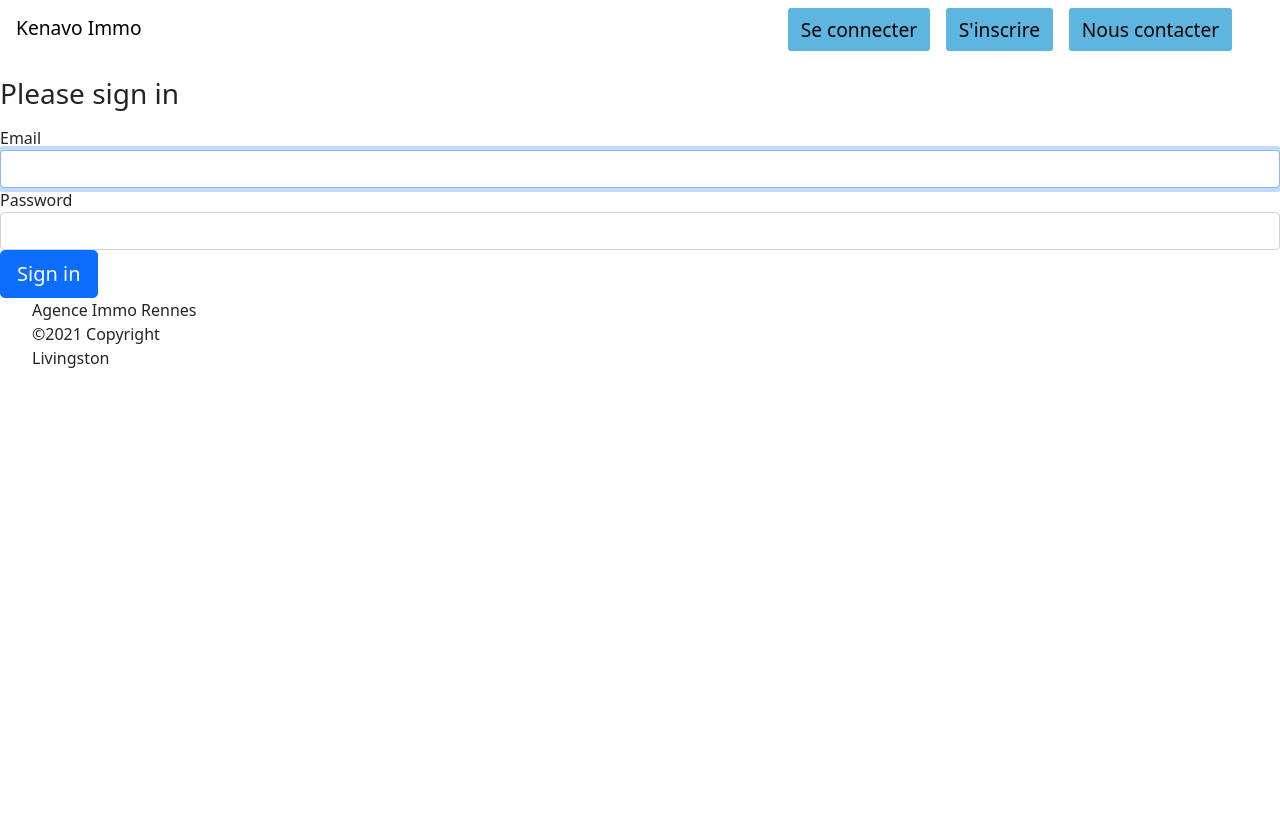
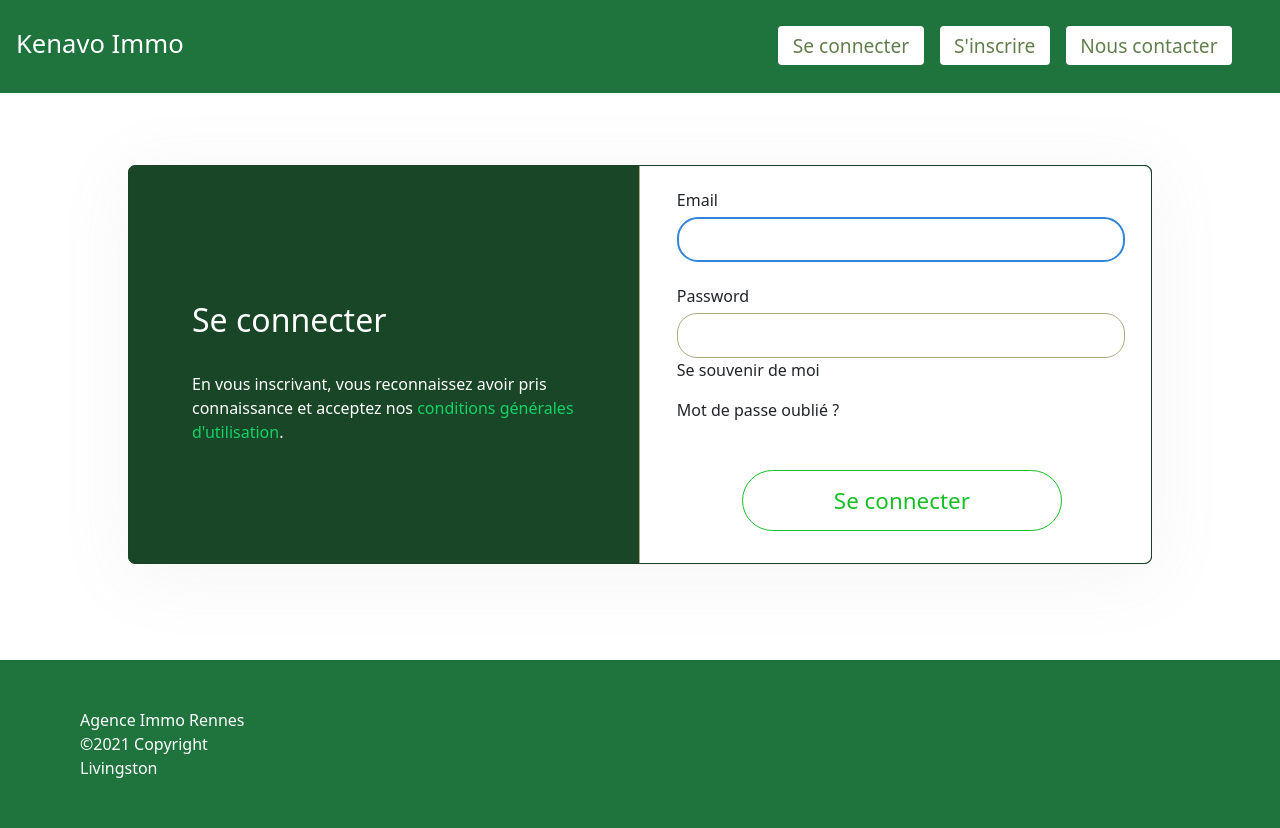
Before and after one commit to TheronBenjamin/AgenceImmo, a Symfony app: template templates/security/login.html.twig in a window 1280 px wide. Before the commit the page ends 368 px from the top, so only its background shows below. Run offline with Twig, Linux system fonts and the light colour scheme; the template is opened without the code that fills it, so the values that code supplies are empty; some libraries are stand-ins or nearby versions.

Commit message:
footer/header/connection/registration/css

```diff
--- a/public/style.css
+++ b/public/style.css
@@ -12,20 +12,144 @@ li{
     list-style-type: none;
 }
 
-/**********************************/
-/*********** Style link ***********/
-/**********************************/
+html body{
+    background-color: #ffffff;
+}
+
+/************************************/
+/*********** header style ***********/
+/************************************/
 
 ul li a, h1 a{
-    color: #000000;
+    color: #ffffff;
 }
 
 ul li a{
-    background-color: #5eb5e0;
-    padding: 0.5rem 0.8rem 0.5rem 0.8rem;
-    border-radius: 3px;
+    background-color: #ffffff;
+    color: #637e4d;
+    padding: 0.4rem 0.9rem 0.4rem 0.9rem;
+    border-radius: 4px;
+    transition: all 0.3s;
 }
 
-ul li a, div h1{
+ul li a:hover{
+    color: #ffffff;
+    background-color: #637e4d;
+}
+
+ul li a{
     font-size: 1.2rem;
 }
+
+div h1{
+    font-size: 1.6rem;
+    padding-top: 0.8rem;
+}
+
+div h1 a{
+    transition: all .3s;
+}
+
+div h1 a:hover{
+    color: #aba97f;
+}
+
+/******************************/
+/*********** Header ***********/
+/******************************/
+
+.header-background{
+    background-color: #1f733c;
+}
+
+footer{
+    background-color: #1f733c;
+    color: #ffffff;
+    margin-top: 3rem;
+    padding: 3rem;
+}
+
+footer ul:last-child{
+    margin-bottom: 0;
+}
+
+
+.register-form label{
+    display: flex;
+    margin: 1.4rem 0rem 0.3rem 0rem;
+}
+
+.register-form{
+    display: flex;
+    justify-content: center;
+    border-radius: 0px 7px 7px 0px;
+    width: 40vw;
+    padding-left: 0.8rem;
+    border-left: 1px solid #aba97f;
+    background-color: #ffffff;
+}
+
+.register-form input{
+    width: 35vw;
+    height: 45px;
+    border-radius: 20px;
+    border : 1px solid #aba97f;
+    outline-color: #3186da;
+    padding-left: 1rem;
+}
+
+.register-form .required:before{
+    content: '*';
+    color: red;
+}
+
+.register-form button{
+    display: block;
+    margin: auto;
+    width: 25vw;
+    margin-top: 2rem;
+    margin-bottom: 2rem;
+    padding: 0.8rem 1.2rem 0.8rem 1.2rem;
+    background-color: #ffffff;
+    color: #19be26;
+    border: 1px solid #19be26;
+    border-radius: 40px;
+    transition: all .3s;
+    font-size: 1.4rem
+}
+
+.register-form button:hover{
+    margin-top: 2rem;
+    background-color: #1f733c;
+    color: #ffffff;
+    border: 1px solid #1f733c;
+}
+
+.register-text{
+    display: block;
+    margin: auto;
+    width: 30vw;
+    color: #ffffff;
+}
+
+.register-text a{
+    color: #13d266;
+}
+
+.register-text a:hover{
+    color: #0fe56c;
+}
+
+.register-container{
+    width: 80vw;
+    height: 100%;
+    background-color: #184627;
+    border : 1px solid #1b4128;
+    border-radius: 7px;
+    box-shadow: 1px 10px 70px rgba(145, 145, 145, 0.1);
+    margin: 3rem
+}
+
+.h2-form-title{
+    margin: 2rem 0rem 2rem 0rem;
+}
--- a/src/Controller/RegistrationController.php
+++ b/src/Controller/RegistrationController.php
@@ -34,7 +34,6 @@ class RegistrationController extends AbstractController
             );
 
             $entityManager->persist($user);
-            dd($user);
             $entityManager->flush();
             // do anything else you need here, like send an email
 
--- a/src/Entity/User.php
+++ b/src/Entity/User.php
@@ -7,6 +7,7 @@ use Doctrine\ORM\Mapping as ORM;
 use Symfony\Bridge\Doctrine\Validator\Constraints\UniqueEntity;
 use Symfony\Component\Security\Core\User\UserInterface;
 use Symfony\Component\Validator\Constraints as Assert;
+use Symfony\Component\Validator\Constraints\NotBlank;
 
 /**
  * @ORM\Entity(repositoryClass=UserRepository::class)
@@ -39,7 +40,8 @@ class User implements UserInterface
     private $password;
 
     /**
-     * * @Assert\Length(min= 1,max = 128,
+     * @Assert\NotNull(message="Votre nom est obligatoire")
+     * @Assert\Length(min= 1,max = 128,
      * minMessage="Veuillez renseigner 1 caractères",
      * maxMessage="Veuillez renseigner 128 caractères"
      * )
@@ -48,7 +50,7 @@ class User implements UserInterface
     private $name;
 
     /**
-     * * @Assert\Length(min= 1,max = 128,
+     * @Assert\Length(min= 1,max = 128,
      * minMessage="Veuillez renseigner 1 caractères",
      * maxMessage="Veuillez renseigner 128 caractères"
      * )
--- a/src/Form/RegistrationFormType.php
+++ b/src/Form/RegistrationFormType.php
@@ -34,7 +34,7 @@ class RegistrationFormType extends AbstractType
                 'label' => 'Téléphone',
             ])
             ->add('city', TextType::class,[
-                'label' => 'Ville'
+                'label' => 'Ville',
             ])
             ->add('agreeTerms', CheckboxType::class, [
                 'mapped' => false,
--- a/templates/inc/footer.html.twig
+++ b/templates/inc/footer.html.twig
@@ -1,4 +1,4 @@
-<footer>
+<footer class="footer">
     <ul>
         <li>Agence Immo Rennes</li>
         <li>©2021 Copyright</li>
--- a/templates/inc/header.html.twig
+++ b/templates/inc/header.html.twig
@@ -1,6 +1,6 @@
-<div class="d-flex justify-content-between m-3">
+<div class="d-flex justify-content-between p-3 header-background">
     <h1><a href="{{ path('index') }}">Kenavo Immo</a></h1>
-    <ul class="d-flex me-3">
+    <ul class="d-flex me-3 mt-3">
         <li class="me-3"><a href="{{ path('app_login') }}">Se connecter</a></li>
         <li class="me-3"><a href="{{ path('app_register') }}">S'inscrire</a></li>
         <li class="me-3"><a href="#">Nous contacter</a></li>
--- a/templates/security/login.html.twig
+++ b/templates/security/login.html.twig
@@ -14,11 +14,21 @@
         </div>
     {% endif %}
 
-    <h1 class="h3 mb-3 font-weight-normal">Please sign in</h1>
-    <label for="inputEmail">Email</label>
-    <input type="email" value="{{ last_username }}" name="email" id="inputEmail" class="form-control" autocomplete="email" required autofocus>
-    <label for="inputPassword">Password</label>
-    <input type="password" name="password" id="inputPassword" class="form-control" autocomplete="current-password" required>
+    <div class="d-flex justify-content-center align-items-center flex-column mt-4">
+        <div class="d-flex justify-content-between align-items-center register-container">
+            <div class="register-text">
+                <h2 class="h2-form-title">Se connecter</h2>
+                <p>
+                    En vous inscrivant, vous reconnaissez avoir pris connaissance
+                    et acceptez nos <a href="">conditions générales d'utilisation</a>.
+
+                </p>
+            </div>
+            <div class="register-form d-flex flex-column">
+                <label class="ms-4" for="inputEmail">Email</label>
+                <input class="ms-4" type="email" value="{{ last_username }}" name="email" id="inputEmail" class="form-control" autocomplete="email" required autofocus>
+                <label class="ms-4" for="inputPassword">Password</label>
+                <input class="ms-4" type="password" name="password" id="inputPassword" class="form-control" autocomplete="current-password" required>
 
                 <input type="hidden" name="_csrf_token"
                        value="{{ csrf_token('authenticate') }}"
@@ -34,9 +44,14 @@
                     </label>
                 </div>
                 #}
+                <p class="ms-4">Se souvenir de moi</p>
+                <p class="ms-4">Mot de passe oublié ?</p>
+                <button class="btn btn-lg btn-primary" type="submit">
+                    Se connecter
+                </button>
+            </div>
+        </div>
+    </div>
 
-    <button class="btn btn-lg btn-primary" type="submit">
-        Sign in
-    </button>
 </form>
 {% endblock %}
```
Also changed, not shown: templates/registration/register.html.twig (+18 -7 lines). Lines whose indentation alone changed are shown as unchanged.
